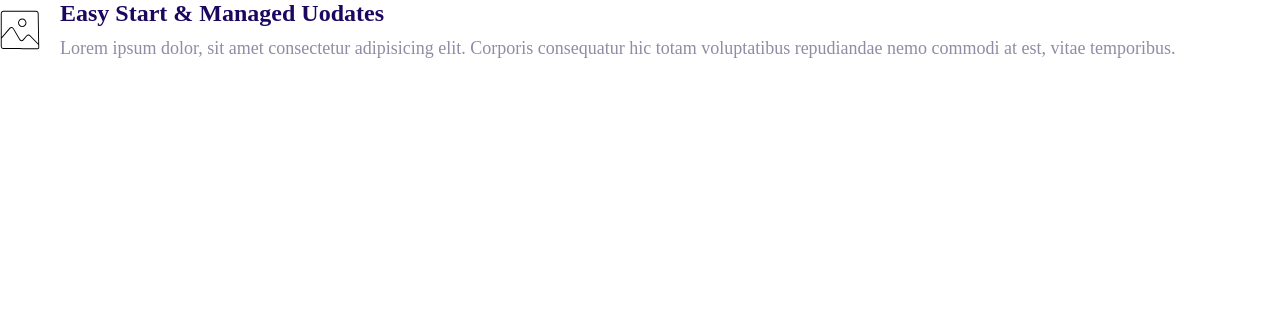
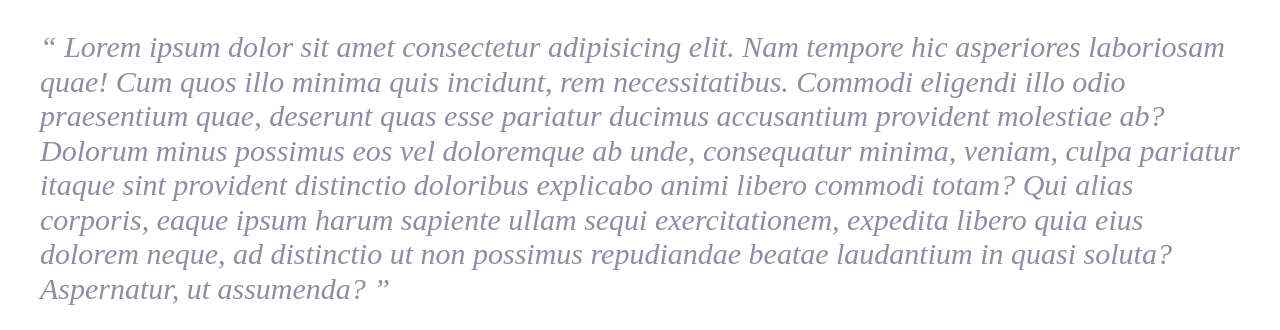
Before and after one commit to RanaMuzamal/ScriptSavvy, a plain HTML site: page index.html in a window 1280 px wide. Shown: the top 330 px of the page. Drawn offline with Linux system fonts and the light colour scheme.

Commit message:
add quote element

```diff
--- a/css/styles.css
+++ b/css/styles.css
@@ -230,3 +230,33 @@ a {
 .media__image {
   margin-top: 1rem;
 }
+
+/* blockquote */
+.quote {
+  font-size: 3rem;
+  font-style: italic;
+  color: var(--color-body);
+}
+.quote__text::before {
+  content: open-quote;
+}
+.quote__text::after {
+  content: close-quote;
+}
+.quote__body {
+  font-style: normal;
+}
+.quote__author {
+  margin-bottom: 0;
+  font-weight: 600;
+  font-size: 3rem;
+}
+.quote__organization {
+  color: var(--color-heading);
+  opacity: 0.4;
+  font-size: 2rem;
+}
+.quote__line {
+  position: relative;
+  bottom: 10px;
+}
--- a/index.html
+++ b/index.html
@@ -8,23 +8,30 @@
     <link rel="preconnect" href="https://fonts.googleapis.com" />
     <link rel="preconnect" href="https://fonts.gstatic.com" crossorigin />
     <link
-      href="https://fonts.googleapis.com/css2?family=Lato:ital,wght@1,100;1,300;1,400;1,600&display=swap"
+      href="https://fonts.googleapis.com/css2?family=Lato:ital,wght@1,100;1,300;1,400;1,500;1,600&display=swap"
       rel="stylesheet"
     />
     <link rel="stylesheet" href="./css/normalize.css" />
     <link rel="stylesheet" href="./css/styles.css" />
   </head>
   <body>
+    <blockquote class="quote">
+      <p class="quote__text">
+        Lorem ipsum dolor sit amet consectetur adipisicing elit. Nam tempore hic asperiores laboriosam quae! Cum quos illo minima quis incidunt, rem necessitatibus. Commodi eligendi illo odio praesentium quae, deserunt quas esse pariatur ducimus accusantium provident molestiae ab? Dolorum minus possimus eos vel doloremque ab unde, consequatur minima, veniam, culpa pariatur itaque sint provident distinctio doloribus explicabo animi libero commodi totam? Qui alias corporis, eaque ipsum harum sapiente ullam sequi exercitationem, expedita libero quia eius dolorem neque, ad distinctio ut non possimus repudiandae beatae laudantium in quasi soluta? Aspernatur, ut assumenda?
+      </p>
+      <footer>
         <div class="media">
           <div class="media__image">
-      <svg class="icon icon--primary">
-        <use xlink:href="./images/sprite.svg#snap"></use>
+            <svg class="icon icon--primary quote__line">
+              <use xlink:href="./images/sprite.svg#line"></use>
             </svg>
           </div>
-    <div class="media__body">
-      <h3 class="media__title">Easy Start & Managed Uodates</h3>
-      <p>Lorem ipsum dolor, sit amet consectetur adipisicing elit. Corporis consequatur hic totam voluptatibus repudiandae nemo commodi at est, vitae temporibus.</p>
+          <div class="media__body quote__body">
+            <h3 class="media__title quote__author">Fahad Raza</h3>
+            <p class="quote__organization">Teracepation</p>
           </div>
          </div>
+      </footer>
+    </blockquote>
   </body>
 </html>
```
Also changed, not shown: components/quote.html (added, +18 -0 lines), 1 other file. Lines whose indentation alone changed are shown as unchanged.
